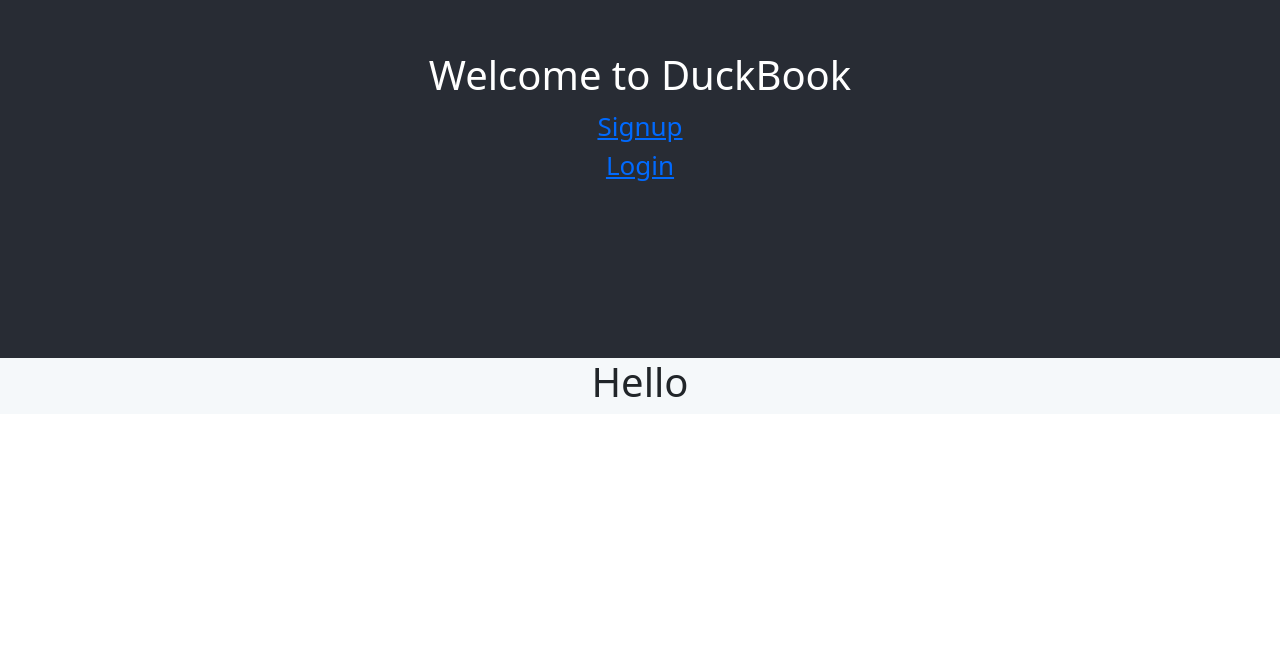
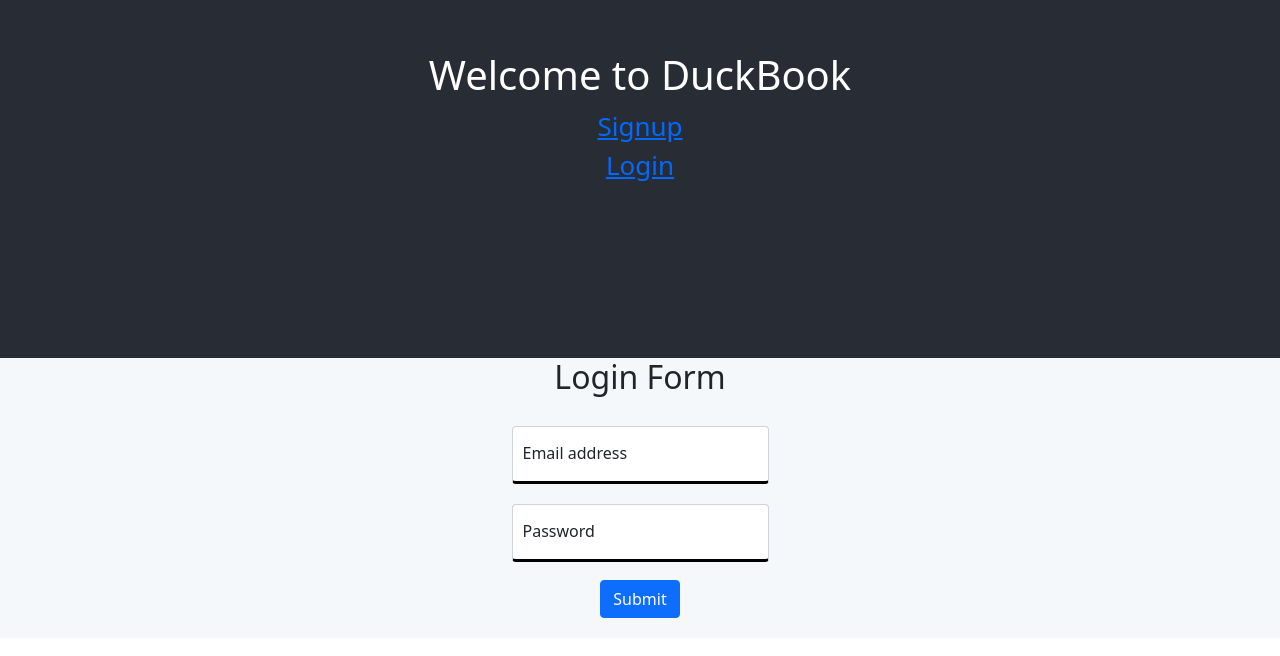
Before and after one commit to akshay-sahasrabuddhe/code-warriors, a React (Create React App) app in the folder client/: page /login in a window 1280 px wide. Shown: the part 122-778 px from the top of the page. Built offline with nearby package versions, Linux system fonts and the light colour scheme.

Commit message:
Made Login Page

```diff
--- a/client/src/App.css
+++ b/client/src/App.css
@@ -60,6 +60,7 @@
 }*/
 
 .textform{
+
   border-bottom: solid black;
 }
 
@@ -89,6 +90,7 @@
 }
 
 .mb-3{
+  width:auto;
   padding:2px;
 }
 
--- a/client/src/components/Login.js
+++ b/client/src/components/Login.js
@@ -1,13 +1,31 @@
 import React, { useState, useEffect } from "react";
 import { Link } from 'react-router-dom';
-import { makeStyles, TextField, Button, Radio, RadioGroup } from '@material-ui/core';
-import { FormControlLabel, FormLabel } from "@material-ui/core";
+//import { makeStyles, TextField, Button, Radio, RadioGroup } from '@material-ui/core';
+//import { FormControlLabel, FormLabel } from "@material-ui/core";
+import {Form, FloatingLabel, Button, Row, Col}from 'react-bootstrap'
 import '../App.css';
 
 const Login = (props) => {
     return(
-        <div>
-            <h1>Hello</h1>
+        <div className="App-body">
+            <h2>Login Form</h2>
+            <Form className='signupForm'>
+                <Form.Group>
+                <FloatingLabel
+    controlId="floatingInput"
+    label="Email address"
+    className="mb-3"
+  >
+    <Form.Control type="email" className="textform" placeholder="name@example.com" />
+  </FloatingLabel>
+  <FloatingLabel controlId="floatingPassword" label="Password" className="mb-3">
+    <Form.Control type="password" className="textform" placeholder="Password" />
+  </FloatingLabel>
+                </Form.Group>
+                <Button variant="primary" type="submit" className="submit">
+    Submit
+                </Button>
+            </Form>
         </div>
     );
 }
```
